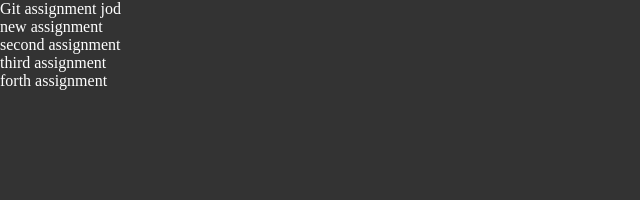
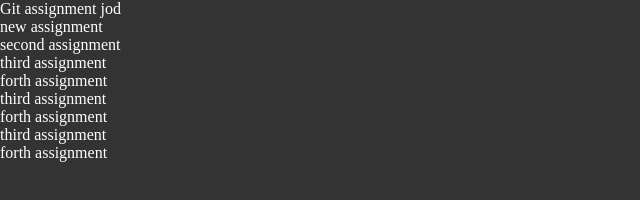
Before and after one commit to SomethingOFF/assignment1, a plain HTML site: page index.html in a window 1280 px wide. Shown: the whole page, without its empty margins (0-640 px from the left). Drawn offline with Linux system fonts and the light colour scheme.

Commit message:
second commit

```diff
--- a/index.html
+++ b/index.html
@@ -14,6 +14,10 @@
     <div>second assignment</div>
     <div>third assignment</div>
     <div>forth assignment</div>
+    <div>third assignment</div>
+    <div>forth assignment</div>
+    <div>third assignment</div>
+    <div>forth assignment</div>
 </body>
 
 </html>
```
